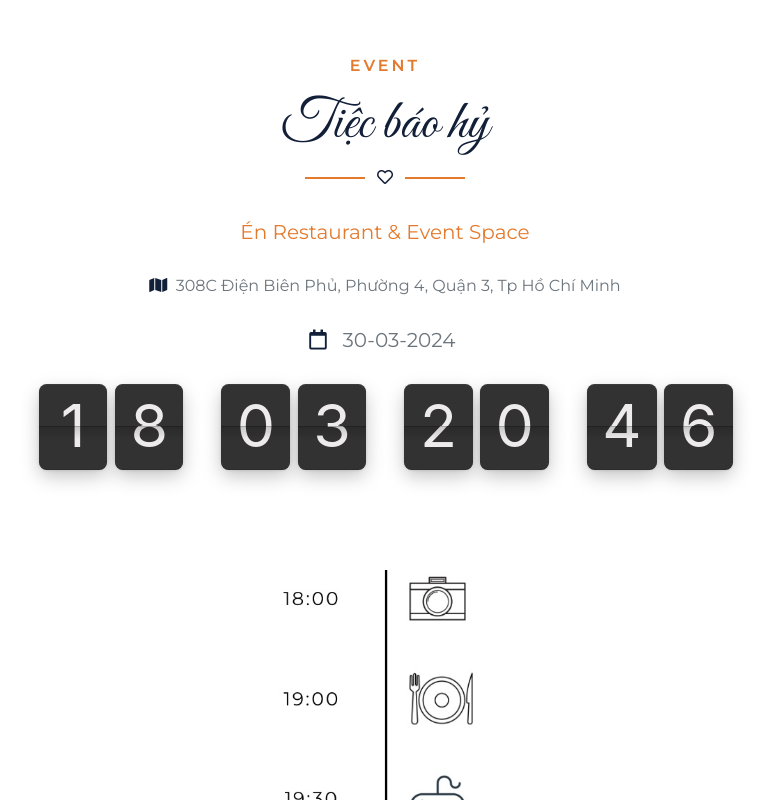
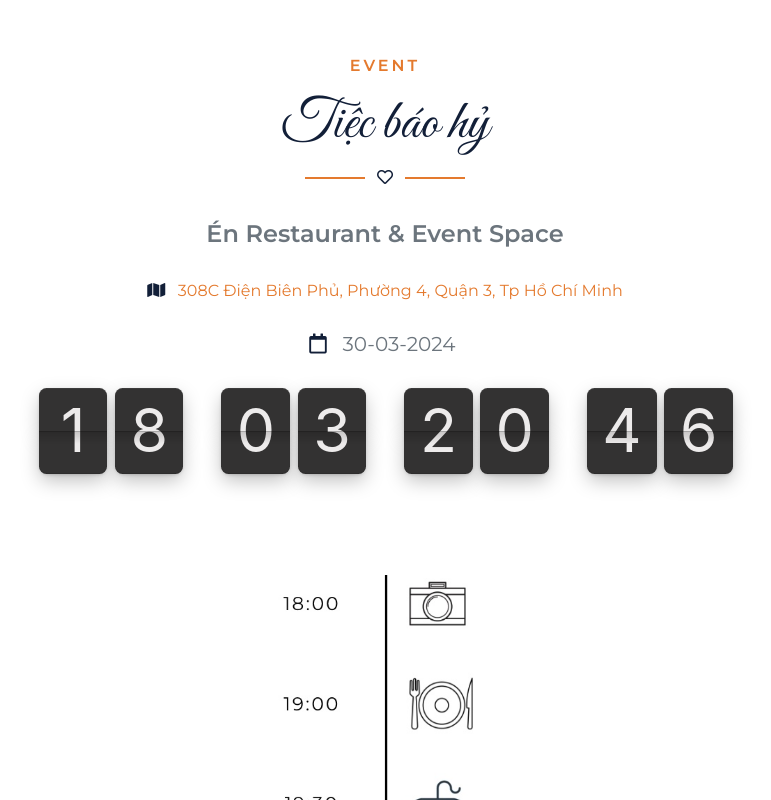
Before and after one commit to nguyentoantuit/wedhappy.github.io, a plain HTML site: page index.html in a window 1280 px wide. Shown: the part 888-1688 px from the top of the page, without its empty margins (255-1026 px from the left). Drawn offline with nearby package versions, Linux system fonts and the light colour scheme.

Commit message:
Add the google map link

```diff
--- a/index.html
+++ b/index.html
@@ -142,12 +142,15 @@
             </div>
             <div class="row justify-content-center">
                 <div class="col-md-6 text-center">
-                    <h5 class="font-weight-normal text-muted mb-3 pb-3">
-                        <a href="https://maps.app.goo.gl/z3ow9DL44WYHW6tw8" target="_blank"> Én Restaurant & Event Space</a>
-                    </h5>
+                    <h4 class="font-weight-bold text-muted mb-3 pb-3">
+                        Én Restaurant & Event Space
+                    </h4>
                     <h6 class="font-weight-normal text-muted mb-3 pb-3">
-                        <i class="far fa-map text-dark font-weight-bold"></i><span>&nbsp 308C Điện Biên Phủ, Phường 4,
-                            Quận 3, Tp Hồ Chí Minh</span>
+                        <i class="far fa-map text-dark font-weight-bold"></i>
+                        <a href="https://maps.app.goo.gl/z3ow9DL44WYHW6tw8">
+                            <span>&nbsp 308C Điện Biên Phủ, Phường 4,
+                                Quận 3, Tp Hồ Chí Minh</span>
+                        </a>
                     </h6>
                     <h5 class="font-weight-normal text-muted mb-3 pb-3">
                         <i class="far fa-solid fa-calendar text-dark"></i> <span>&nbsp 30-03-2024&nbsp </span>
```
